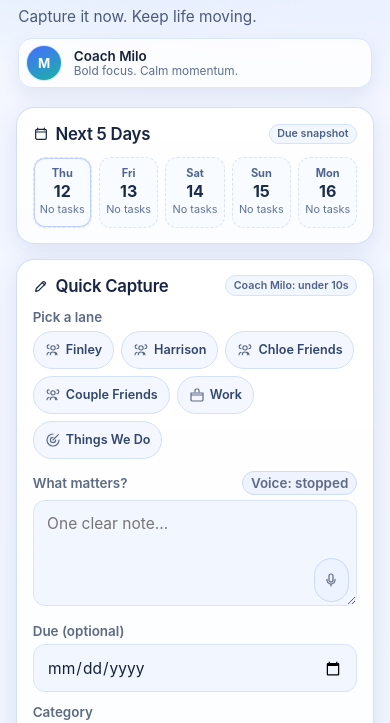
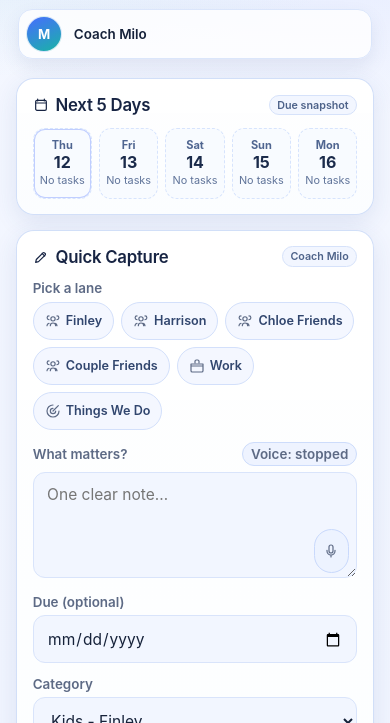
Before and after one commit to idk2575566/grant-memory-relay-v1, a website: page index.html in a window 390 px wide. Shown: the part 56-779 px from the top of the page. Drawn offline with Linux system fonts and the light colour scheme.

Commit message:
Tighten header copy and fix iPhone date input overflow

```diff
--- a/index.html
+++ b/index.html
@@ -29,15 +29,13 @@
         <span class="icon" aria-hidden="true"><svg><use href="#i-bolt"/></svg></span>
         Memory Relay
       </h1>
-      <p>Capture it now. Keep life moving.</p>
-      <div class="milo-profile" aria-label="Coach Milo profile">
+            <div class="milo-profile" aria-label="Coach Milo profile">
         <div class="milo-avatar" aria-hidden="true">
           <span class="milo-face">M</span>
         </div>
         <div class="milo-copy">
           <strong>Coach Milo</strong>
-          <span>Bold focus. Calm momentum.</span>
-        </div>
+                  </div>
       </div>
     </header>
 
@@ -55,7 +53,7 @@
           <span class="icon" aria-hidden="true"><svg><use href="#i-pencil"/></svg></span>
           Quick Capture
         </h2>
-        <span class="hint">Coach Milo: under 10s</span>
+        <span class="hint">Coach Milo</span>
       </div>
       <form id="note-form" class="form-grid">
         <div class="field field-full">
--- a/styles.css
+++ b/styles.css
@@ -554,3 +554,10 @@ button:active { transform: scale(0.985); }
     scroll-behavior: auto !important;
   }
 }
+
+
+/* iPhone/Safari form overflow guards */
+.field{min-width:0;}
+.form-grid{min-width:0;}
+input, select, textarea {max-width:100%; min-width:0;}
+input[type="date"]{display:block; width:100%; min-width:0;}
```
